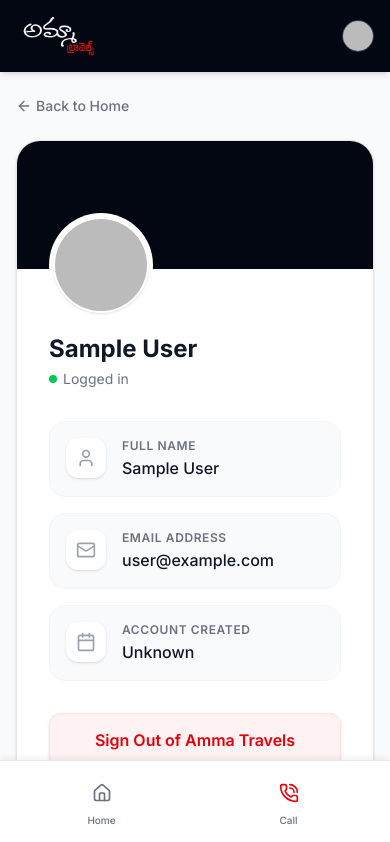
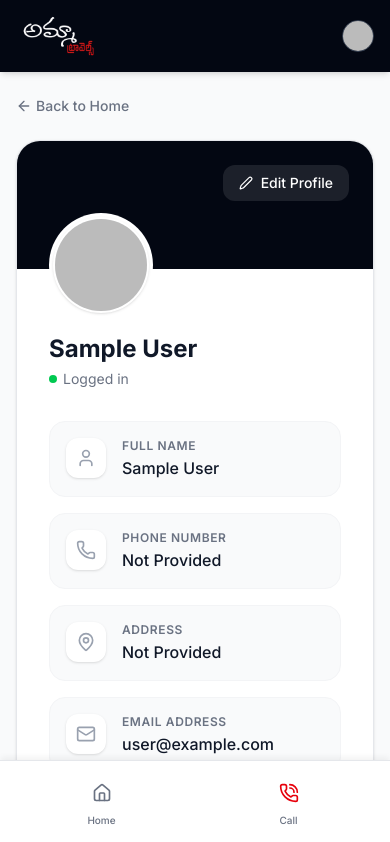
Before and after one commit to shanmukvarada/amma-travels-satya, a Next.js app: page /profile in a window 390 px wide. Shown: the top 842 px of the page. Built offline with nearby package versions, Linux system fonts and the light colour scheme; no server answers; the database is empty; sample sign-in values are in the browser's storage.

Commit message:
feat(profile, booking): Fetch and display user profile data
Fetch customer name, phone, and address from Firestore on user login.
This data is now used to pre-fill booking forms and display on the profile page.
Also allows users to edit their phone and address on the profile page.

```diff
--- a/app/(customer)/profile/page.tsx
+++ b/app/(customer)/profile/page.tsx
@@ -1,21 +1,42 @@
 'use client';
 
 import { useState, useEffect } from 'react';
-import { auth } from '@/lib/firebase';
-import { User } from 'firebase/auth';
-import { Mail, User as UserIcon, Calendar, ArrowLeft } from 'lucide-react';
+import { auth, db } from '@/lib/firebase';
+import { User, updateProfile } from 'firebase/auth';
+import { doc, getDoc, setDoc } from 'firebase/firestore';
+import { Mail, User as UserIcon, Calendar, ArrowLeft, Phone, MapPin, Edit2, Loader2, Check } from 'lucide-react';
 import Link from 'next/link';
 import { useRouter } from 'next/navigation';
 
 export default function ProfilePage() {
   const [user, setUser] = useState<User | null>(null);
   const [loading, setLoading] = useState(true);
+  const [saving, setSaving] = useState(false);
+
+  const [isEditing, setIsEditing] = useState(false);
+  const [fullName, setFullName] = useState('');
+  const [phone, setPhone] = useState('');
+  const [address, setAddress] = useState('');
+
   const router = useRouter();
 
   useEffect(() => {
-    const unsubscribe = auth.onAuthStateChanged((u) => {
+    const unsubscribe = auth.onAuthStateChanged(async (u) => {
       if (u) {
         setUser(u);
+        setFullName(u.displayName || '');
+
+        // Fetch extra details from Firestore
+        try {
+          const docSnap = await getDoc(doc(db, 'users', u.uid));
+          if (docSnap.exists()) {
+            const data = docSnap.data();
+            setPhone(data.phone || '');
+            setAddress(data.address || '');
+          }
+        } catch (err) {
+          console.error("Error fetching profile", err);
+        }
       } else {
         router.push('/');
       }
@@ -24,10 +45,31 @@ export default function ProfilePage() {
     return () => unsubscribe();
   }, [router]);
 
+  const handleSave = async () => {
+    if (!user) return;
+    setSaving(true);
+    try {
+      if (fullName !== user.displayName) {
+        await updateProfile(user, { displayName: fullName });
+      }
+      await setDoc(doc(db, 'users', user.uid), {
+        phone,
+        address,
+        updatedAt: new Date().toISOString()
+      }, { merge: true });
+      setIsEditing(false);
+    } catch (err) {
+      console.error(err);
+      alert('Failed to save profile');
+    } finally {
+      setSaving(false);
+    }
+  };
+
   if (loading) {
     return (
       <div className="flex justify-center py-20">
-        <div className="w-8 h-8 rounded-full border-4 border-t-red-600 border-red-200 animate-spin"></div>
+        <Loader2 className="w-8 h-8 text-red-600 animate-spin" />
       </div>
     );
   }
@@ -35,16 +77,27 @@ export default function ProfilePage() {
   if (!user) return null;
 
   return (
-    <main className="max-w-xl mx-auto">
+    <main className="max-w-xl mx-auto pb-10">
       <Link href="/" className="inline-flex items-center text-sm font-medium text-gray-500 hover:text-red-600 mb-6">
         <ArrowLeft size={16} className="mr-1" /> Back to Home
       </Link>
 
       <div className="bg-white rounded-3xl shadow-sm border border-gray-200 overflow-hidden">
         <div className="h-32 bg-gray-950 px-8 py-6 relative">
+          <div className="absolute top-6 right-6">
+            {!isEditing ? (
+              <button onClick={() => setIsEditing(true)} className="flex items-center gap-2 bg-white/10 hover:bg-white/20 text-white px-4 py-2 rounded-xl text-sm font-medium transition-colors">
+                <Edit2 size={14} /> Edit Profile
+              </button>
+            ) : (
+              <button onClick={handleSave} disabled={saving} className="flex items-center gap-2 bg-red-600 hover:bg-red-700 text-white px-4 py-2 rounded-xl text-sm font-medium transition-colors disabled:opacity-50">
+                {saving ? <Loader2 size={14} className="animate-spin" /> : <Check size={14} />} Save
+              </button>
+            )}
+          </div>
           <div className="absolute -bottom-12 left-8 p-1 bg-white rounded-full">
             <img
-              src={user.photoURL || `https://ui-avatars.com/api/?name=${user.email}`}
+              src={user.photoURL || `https://ui-avatars.com/api/?name=${encodeURIComponent(user.displayName || user.email || 'U')}`}
               alt="avatar"
               className="w-24 h-24 rounded-full border-2 border-white object-cover shadow-sm bg-gray-100"
             />
@@ -65,7 +118,39 @@ export default function ProfilePage() {
               </div>
               <div className="flex-1">
                 <p className="text-xs font-semibold text-gray-500 uppercase mb-0.5 tracking-wider">Full Name</p>
-                <p className="text-gray-900 font-medium">{user.displayName || 'Not Provided'}</p>
+                {isEditing ? (
+                  <input type="text" value={fullName} onChange={e => setFullName(e.target.value)} className="w-full bg-white border border-gray-300 rounded-lg px-3 py-1.5 outline-none focus:ring-2 focus:ring-red-600" />
+                ) : (
+                  <p className="text-gray-900 font-medium">{fullName || 'Not Provided'}</p>
+                )}
+              </div>
+            </div>
+
+            <div className="flex items-start gap-4 p-4 rounded-2xl bg-gray-50 border border-gray-100">
+              <div className="bg-white p-2.5 rounded-xl shadow-sm text-gray-400">
+                <Phone size={20} />
+              </div>
+              <div className="flex-1">
+                <p className="text-xs font-semibold text-gray-500 uppercase mb-0.5 tracking-wider">Phone Number</p>
+                {isEditing ? (
+                  <input type="tel" value={phone} onChange={e => setPhone(e.target.value)} className="w-full bg-white border border-gray-300 rounded-lg px-3 py-1.5 outline-none focus:ring-2 focus:ring-red-600" placeholder="e.g. 9876543210" />
+                ) : (
+                  <p className="text-gray-900 font-medium">{phone || 'Not Provided'}</p>
+                )}
+              </div>
+            </div>
+
+            <div className="flex items-start gap-4 p-4 rounded-2xl bg-gray-50 border border-gray-100">
+              <div className="bg-white p-2.5 rounded-xl shadow-sm text-gray-400">
+                <MapPin size={20} />
+              </div>
+              <div className="flex-1">
+                <p className="text-xs font-semibold text-gray-500 uppercase mb-0.5 tracking-wider">Address</p>
+                {isEditing ? (
+                  <textarea value={address} onChange={e => setAddress(e.target.value)} rows={2} className="w-full bg-white border border-gray-300 rounded-lg px-3 py-1.5 outline-none focus:ring-2 focus:ring-red-600" placeholder="Your full address" />
+                ) : (
+                  <p className="text-gray-900 font-medium">{address || 'Not Provided'}</p>
+                )}
               </div>
             </div>
 
@@ -89,7 +174,7 @@ export default function ProfilePage() {
               </div>
             </div>
 
-            <div className="mt-8">
+            <div className="mt-8 pt-4">
                <button onClick={() => auth.signOut()} className="w-full py-3.5 bg-red-50 text-red-600 font-semibold rounded-xl hover:bg-red-100 transition shadow-sm border border-red-100">
                  Sign Out of Amma Travels
                </button>
--- a/app/(customer)/vehicles/[id]/page.tsx
+++ b/app/(customer)/vehicles/[id]/page.tsx
@@ -1,7 +1,7 @@
 'use client';
 
 import { useState, useEffect, use } from 'react';
-import { db, storage } from '@/lib/firebase';
+import { auth, db, storage } from '@/lib/firebase';
 import { doc, getDoc, addDoc, collection } from 'firebase/firestore';
 import { ref, uploadBytesResumable, getDownloadURL, uploadBytes } from 'firebase/storage';
 import { Vehicle, PricingTier, Booking } from '@/lib/types';
@@ -28,6 +28,26 @@ export default function VehicleDetailPage({ params }: { params: Promise<{ id: st
   const [submitting, setSubmitting] = useState(false);
   const [error, setError] = useState('');
   const [successWhatsappUrl, setSuccessWhatsappUrl] = useState('');
+
+  // Fetch Auth User & Profile Data
+  useEffect(() => {
+    const unsubscribe = auth.onAuthStateChanged(async (u) => {
+      if (u) {
+        setCustomerName(u.displayName || '');
+        try {
+          const docSnap = await getDoc(doc(db, 'users', u.uid));
+          if (docSnap.exists()) {
+            const data = docSnap.data();
+            if (data.phone) setCustomerPhone(data.phone);
+            if (data.address) setAddress(data.address);
+          }
+        } catch (err) {
+          console.error(err);
+        }
+      }
+    });
+    return () => unsubscribe();
+  }, []);
 
   useEffect(() => {
     const fetchVehicle = async () => {
```
